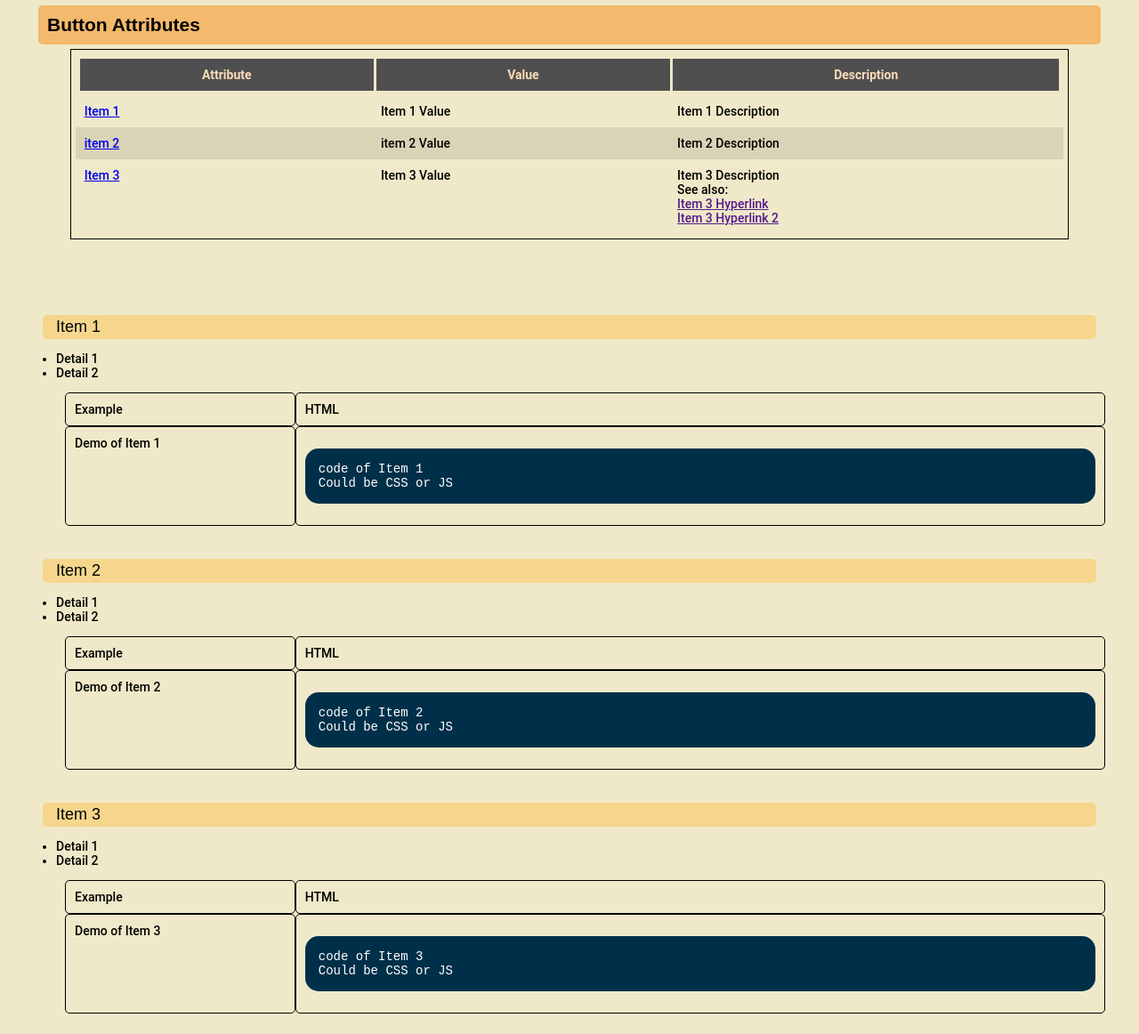
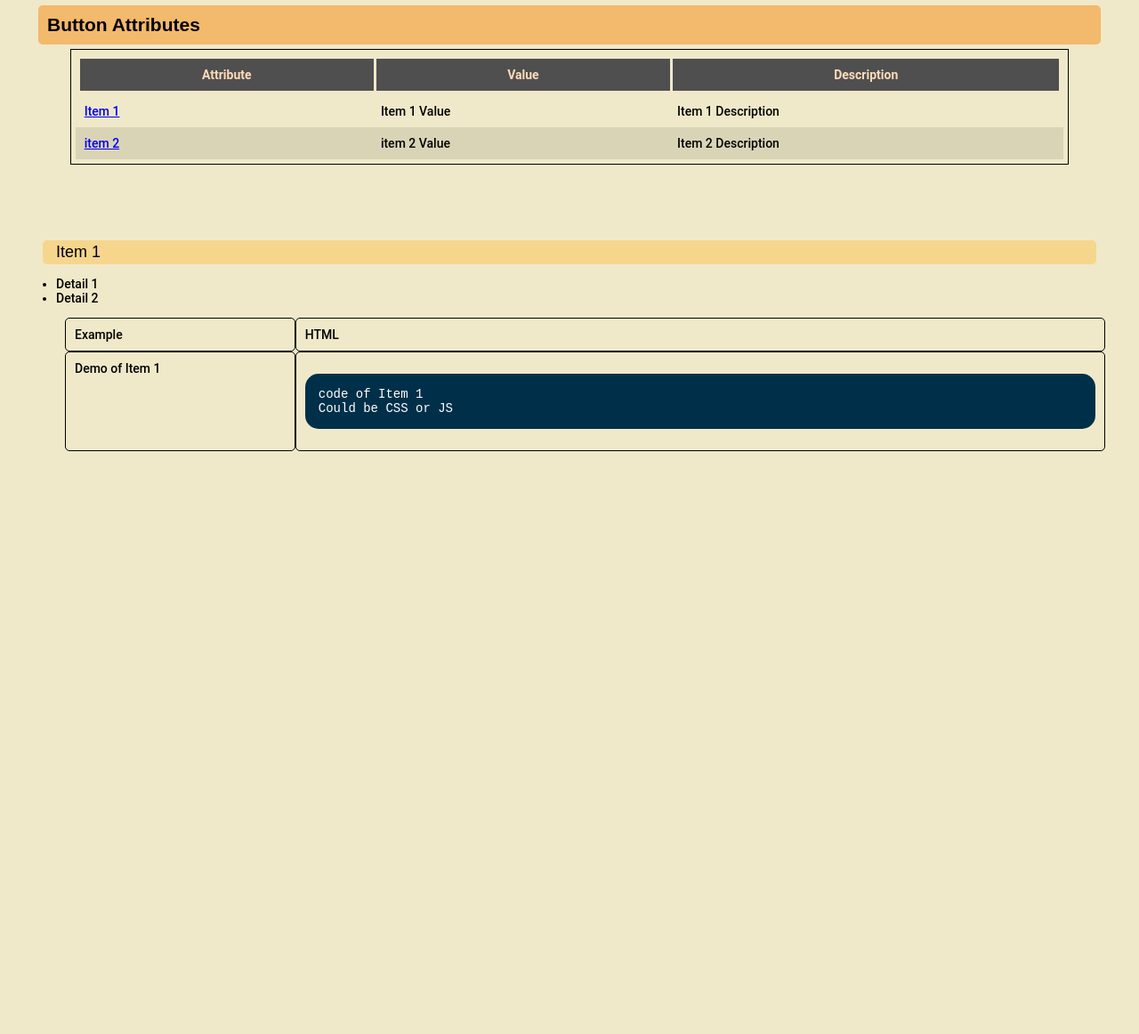
Before and after one commit to nzscode/landing-page, a plain HTML site: page Snippets-Page/attribute-table/index.html in a window 1280 px wide. Shown: the part 32-1194 px from the top of the page at 89% size. After the commit the page ends 800 px from the top, so only its background shows below. Drawn offline with Linux system fonts and the light colour scheme.

Commit message:
Update index.html

```diff
--- a/Snippets-Page/attribute-table/index.html
+++ b/Snippets-Page/attribute-table/index.html
@@ -42,24 +42,6 @@
                         <div class="cells">item 2 Value</div>
                         <div class="cells">Item 2 Description</div>
                     </div>
-                    <div class="body-row3">
-                        <div class="cells">
-                            <span id="item3">
-                                <a href="#def-item3" class="anchor-centered"
-                                    >Item 3</a
-                                >
-                            </span>
-                        </div>
-                        <div class="cells">Item 3 Value</div>
-                        <div class="cells">
-                            Item 3 Description
-                            <br />
-                            See also: <br />
-                            <a href="">Item 3 Hyperlink</a><br /><a href=""
-                                >Item 3 Hyperlink 2</a
-                            >
-                        </div>
-                    </div>
                 </div>
             </section>
         </article>
@@ -91,62 +73,10 @@ Could be CSS or JS</code></pre>
                 </div>
             </section>
             <br /><br />
-            <section>
-                <div>
-                    <h3>
-                        <span id="def-item2" style="padding-top: 100px"
-                            >Item 2</span
-                        >
-                    </h3>
-
-                    <ul>
-                        <li>Detail 1</li>
-                        <li>Detail 2</li>
-                    </ul>
-                    <div class="row colheader">
-                        <div class="col20">Example</div>
-                        <div class="col75">HTML</div>
-                    </div>
-                    <div class="row">
-                        <div class="col20">Demo of Item 2</div>
-                        <div class="col75">
-                            <pre><code>code of Item 2
-Could be CSS or JS</code></pre>
-                        </div>
-                    </div>
-                </div>
-            </section>
-            <br />
-            <br />
-            <section>
-                <div>
-                    <h3>
-                        <span id="def-item3" style="padding-top: 100px"
-                            >Item 3</span
-                        >
-                    </h3>
-
-                    <ul>
-                        <li>Detail 1</li>
-                        <li>Detail 2</li>
-                    </ul>
-                    <div class="row colheader">
-                        <div class="col20">Example</div>
-                        <div class="col75">HTML</div>
-                    </div>
-                    <div class="row">
-                        <div class="col20">Demo of Item 3</div>
-                        <div class="col75">
-                            <pre><code>code of Item 3
-Could be CSS or JS</code></pre>
-                        </div>
-                    </div>
-                </div>
-            </section>
         </article>
 
         <!--
 
-         -->
+        -->
     </body>
 </html>
```
